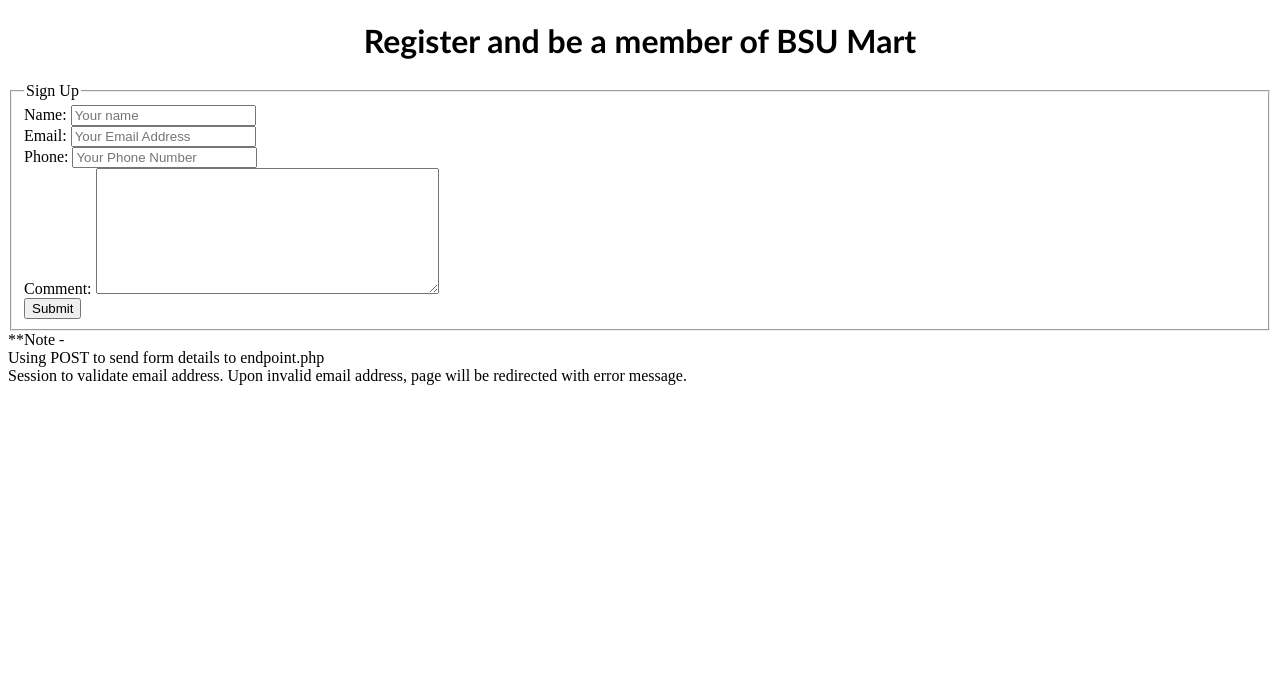
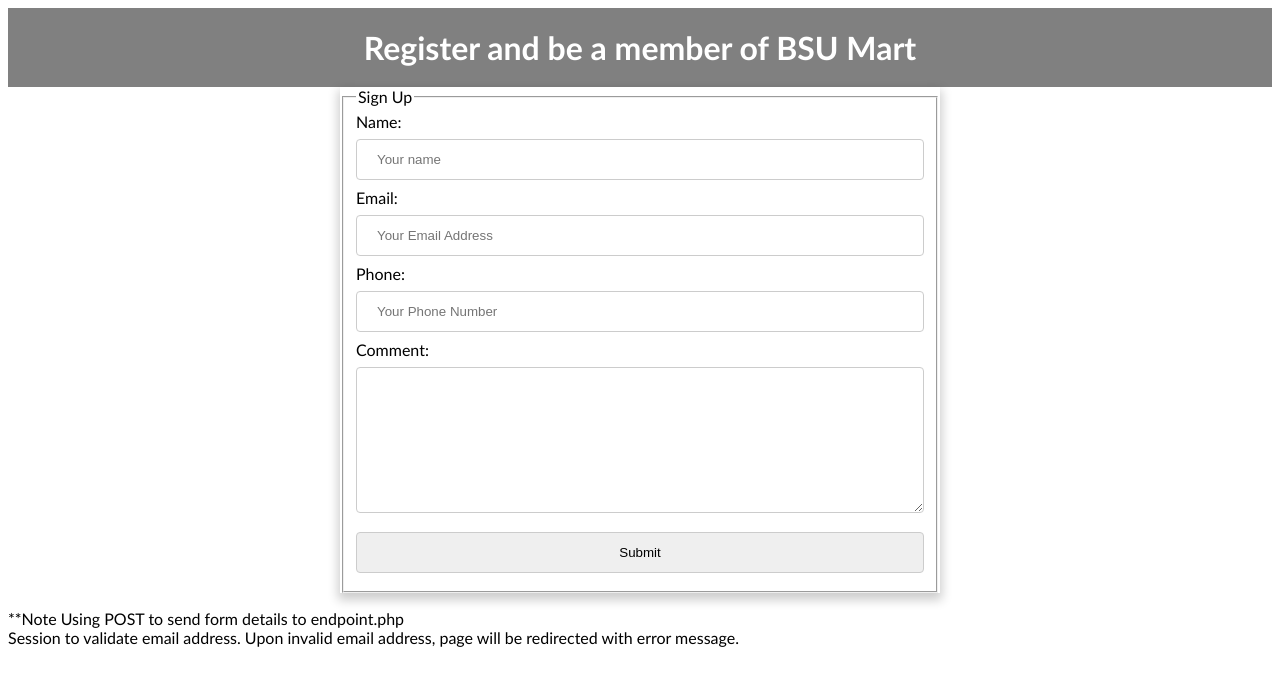
Before and after one commit to aatishballa/BUAD-3283-ecom-web-dev, a PHP site: page / in a window 1280 px wide. Shown: the top 686 px of the page. Run offline with PHP 8.4, Linux system fonts and the light colour scheme.

Commit message:
added more styling

```diff
--- a/assignments/February_06/index.php
+++ b/assignments/February_06/index.php
@@ -45,10 +45,14 @@
     <input type="submit" name="submit" value="Submit" id="submit"">
   </fieldset>
   </form>
+
   <footer>
-  **Note - <br>
+    <p>
+      **Note
         Using POST to send form details to endpoint.php </br>
         Session to validate email address. Upon invalid email address, page will be redirected with error message.
+    </p>
    </footer>
+
  </body>
  </html>
--- a/assignments/February_06/style.css
+++ b/assignments/February_06/style.css
@@ -1,15 +1,41 @@
+body{
+	font-family: Calibri;
+}
+
 h1{
-	font-family: Calibri;
-	 font-family: Calibri;
-	 text-align:center;
+	text-align:center;
+	padding: 20px;
+	margin: auto;
+	background-color: gray;
+	color: white;
 }
 
 .word{
   color:red;
 }
 
-.error_m{
-	color:red;
-	background-color: yellow;
-	border: dashed blue;
+/*input[type=text]*/
+form{
+	width:600px;
+	margin:auto;
+	box-shadow: 0 5px 10px 2px rgba(0,0,0,0.2);
 }
+
+input,textarea{
+    width: 100%;
+    padding: 12px 20px;
+    margin: 8px 0;
+    /*display: inline-block;*/
+    border: 1px solid #ccc; /*gray border*/
+    border-radius: 4px;
+    box-sizing: border-box;
+}
+
+.display_details{
+	width: 400px;
+	margin: 20px auto;
+	padding: 10px;
+	box-shadow: 0 5px 10px 2px rgba(0,0,0,0.2);
+	background-color: #f9bbbb;
+	text-align: center;
+}
```
Also changed, not shown: assignments/February_06/endpoint.php (+12 -8 lines), assignments/January_30/style.css (+21 -3 lines). Lines whose indentation alone changed are shown as unchanged.
